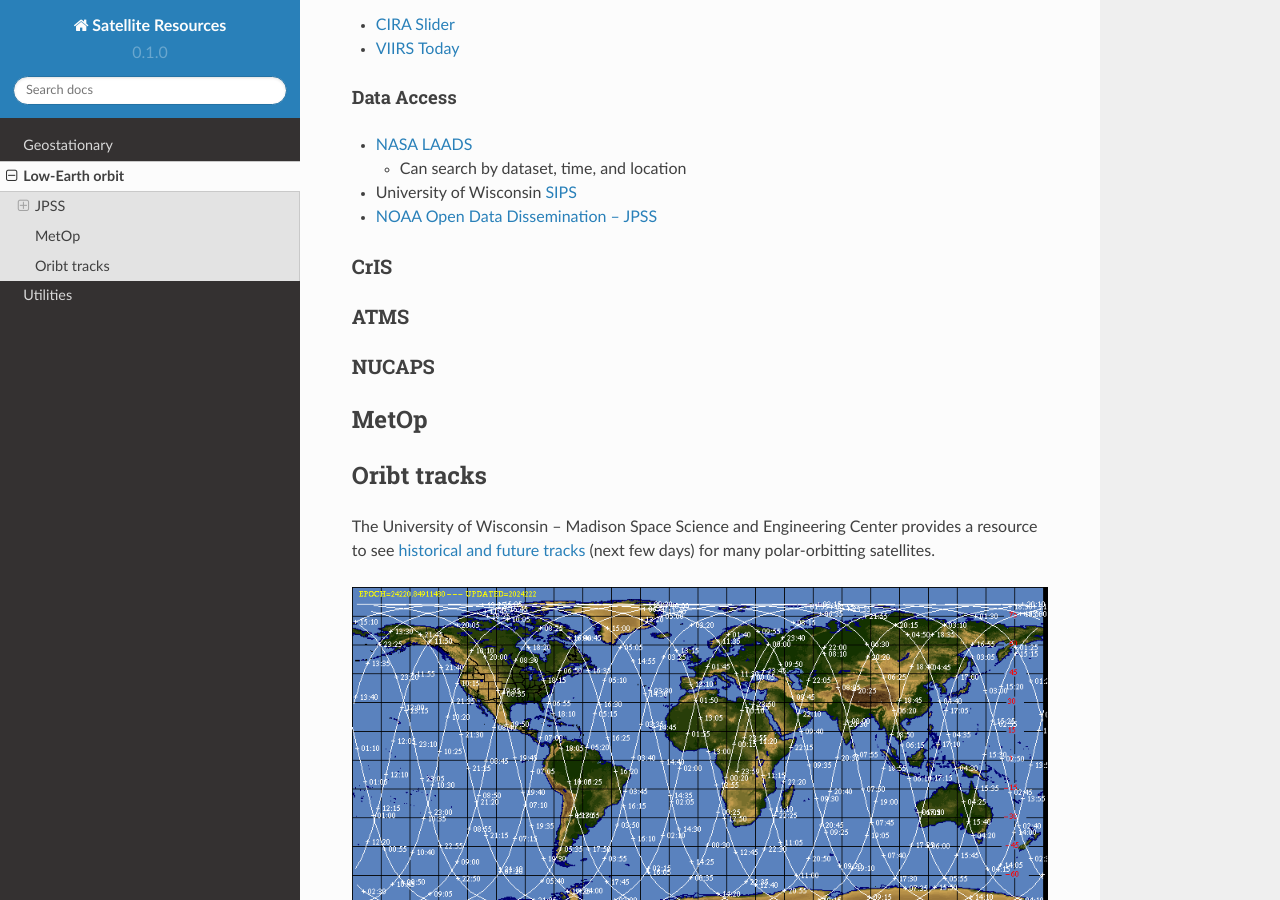
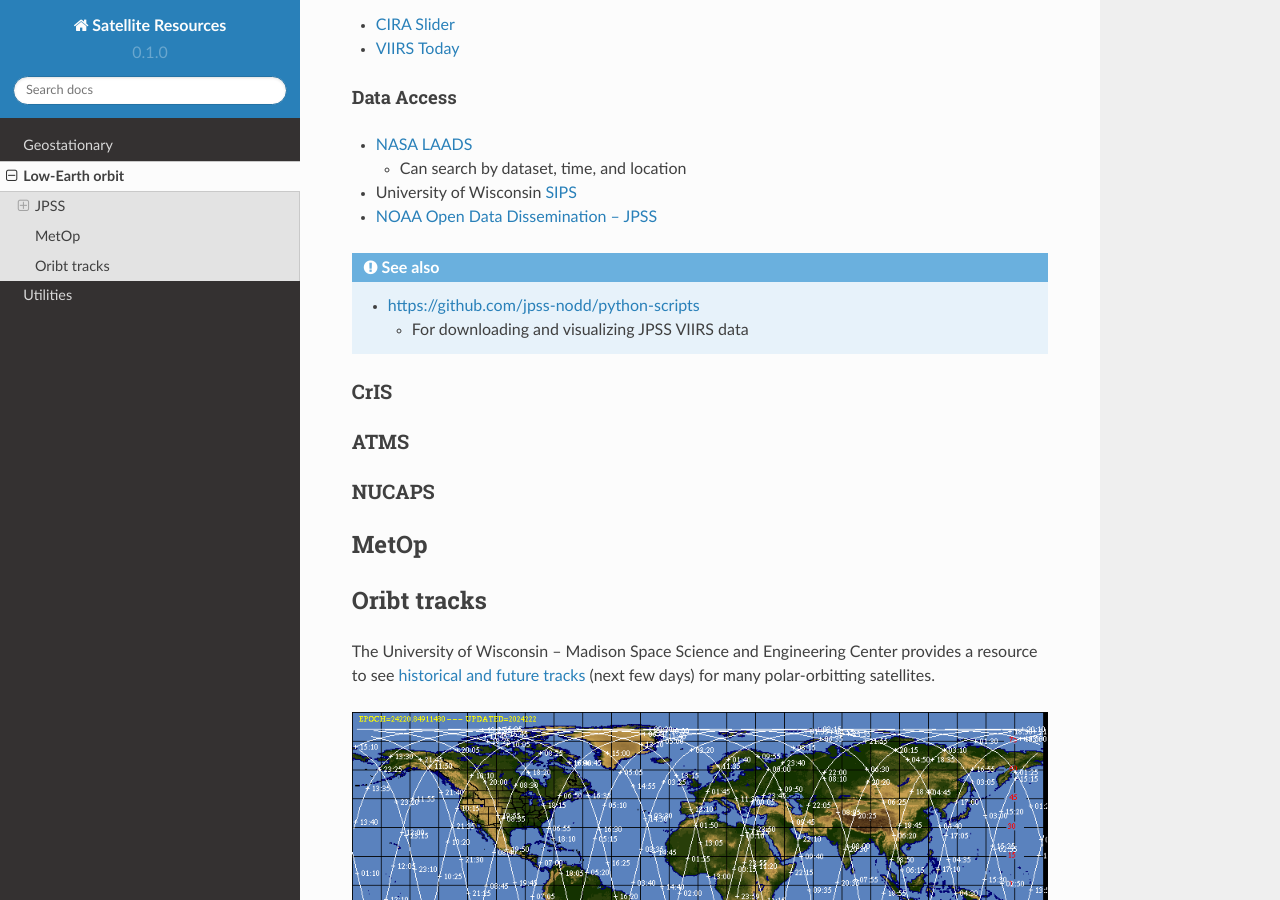
Before and after one commit to jlc248/satellite-resources, a Sphinx documentation site: the page built from docs/source/Low-Earth-orbit.rst, in a window 1280 px wide and 900 px high, scrolled down 3339 px. Built offline with Sphinx 7.4.7 and the Read the Docs theme 2.0.0, drawn with Linux system fonts in a browser that asks for light colours; pages that are not in the unit, such as notebooks, are missing from menus.

Commit message:
Update Low-Earth-orbit.rst

```diff
--- a/docs/source/Low-Earth-orbit.rst
+++ b/docs/source/Low-Earth-orbit.rst
@@ -115,8 +115,8 @@ Geolocation files are produced separately. Here are their codes:
 
 .. seealso::
 
-  - `VIIRS Imagery EDR User's Guide <https://rammb.cira.colostate.edu/projects/npp/VIIRS_Imagery_EDR_Users_Guide.pdf>`_
-  - `VIIRS ATBD <https://www.star.nesdis.noaa.gov/jpss/documents/ATBD/D0001-M01-S01-003_JPSS_ATBD_VIIRS-SDR_E.pdf>`_
+  * `VIIRS Imagery EDR User's Guide <https://rammb.cira.colostate.edu/projects/npp/VIIRS_Imagery_EDR_Users_Guide.pdf>`_
+  * `VIIRS ATBD <https://www.star.nesdis.noaa.gov/jpss/documents/ATBD/D0001-M01-S01-003_JPSS_ATBD_VIIRS-SDR_E.pdf>`_
 
 Data Viewing
 ,,,,,,,,,,,,
@@ -134,6 +134,12 @@ Data Access
 * University of Wisconsin `SIPS <https://sips.ssec.wisc.edu/products>`_
 
 * `NOAA Open Data Dissemination -- JPSS <https://registry.opendata.aws/noaa-jpss/>`_
+
+.. seealso::
+
+  * https://github.com/jpss-nodd/python-scripts
+
+    * For downloading and visualizing JPSS VIIRS data
 
 CrIS
 ~~~~
```
